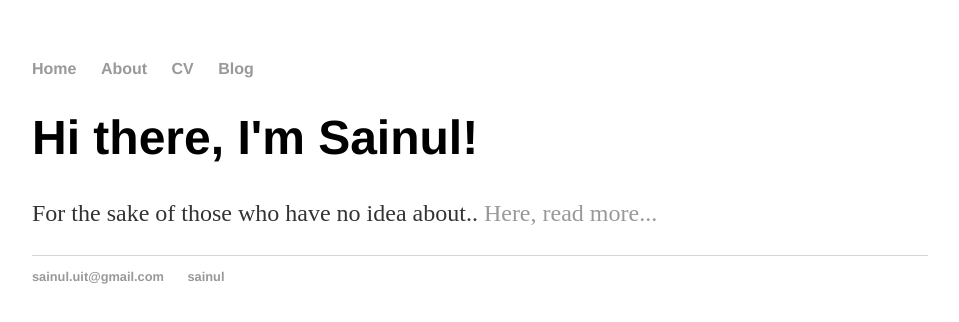
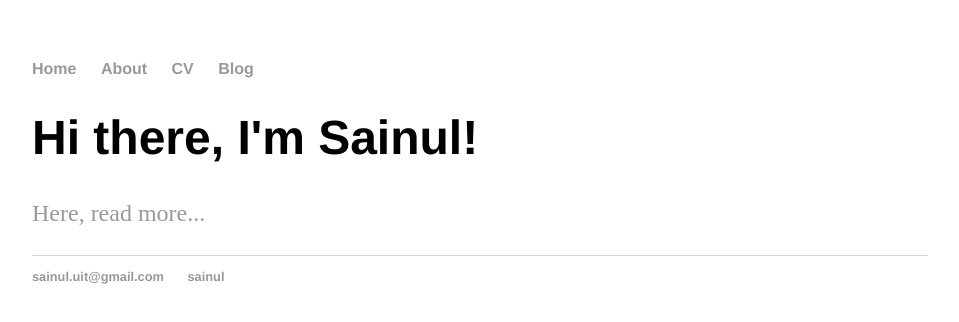
Before and after one commit to sainulia/sainulia.github.io, a plain HTML site: page index.html in a window 1280 px wide. Shown: the whole page, without its empty margins (160-1119 px from the left). Drawn offline with Linux system fonts and the light colour scheme.

Commit message:
Update index.html

```diff
--- a/index.html
+++ b/index.html
@@ -16,7 +16,7 @@
 		<div class="container">
     		<div class="blurb">
         		<h1>Hi there, I'm Sainul!</h1>
-				<p> For the sake of those who have no idea about..  <em>  </em>  <a href="/about">Here, read more...</a></p>
+				<p> <em>  </em>  <a href="/about">Here, read more...</a></p>
     		</div><!-- /.blurb -->
 		</div><!-- /.container -->
 		<footer>
```
